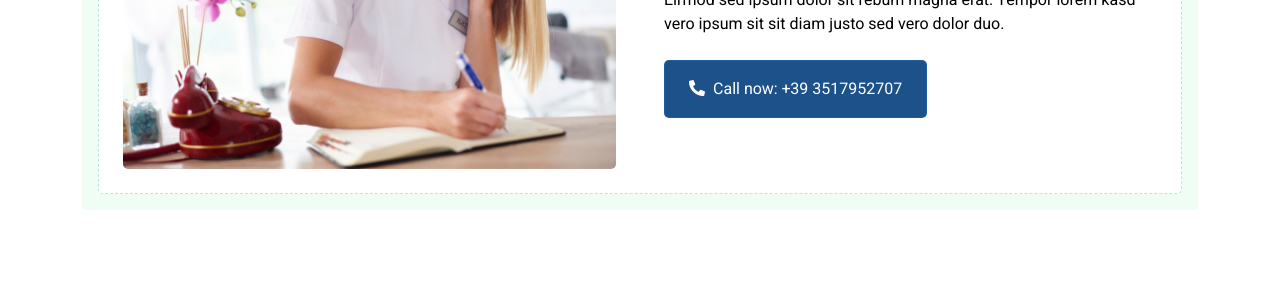
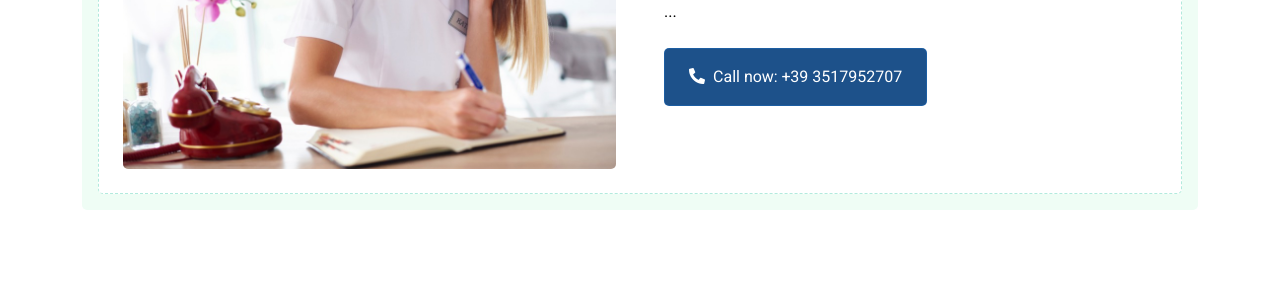
Before and after one commit to Helder8a/Melitzana, a plain HTML site: page Contacts.html in a window 1280 px wide. Shown: the part 385-684 px from the top of the page. Drawn offline with nearby package versions, Linux system fonts and the light colour scheme.

Commit message:
Add files via upload

```diff
--- a/Contacts.html
+++ b/Contacts.html
@@ -121,8 +121,7 @@
                             <div class="col-lg-6 wow fadeIn" data-wow-delay="0.5s">
                                 <div class="mb-4">
                                     <h1 class="mb-3">Contact with our certified agent</h1>
-                                    <p>Eirmod sed ipsum dolor sit rebum magna erat. Tempor lorem kasd vero ipsum sit sit
-                                        diam justo sed vero dolor duo.</p>
+                                    <p>...</p>
                                 </div>
                                 <a href="Contacts.html" class="btn btn-primary py-3 px-4 me-2"><i
                                         class="fa fa-phone-alt me-2"></i>Call now: +39 3517952707</a>
```
